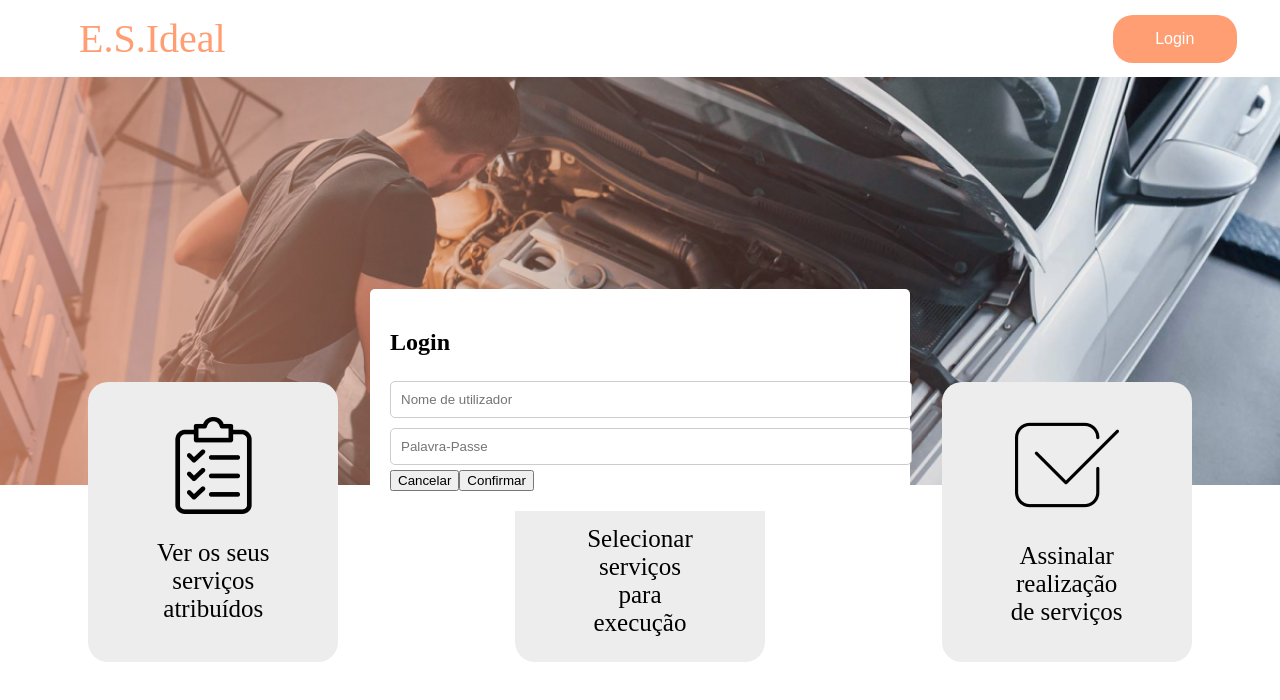
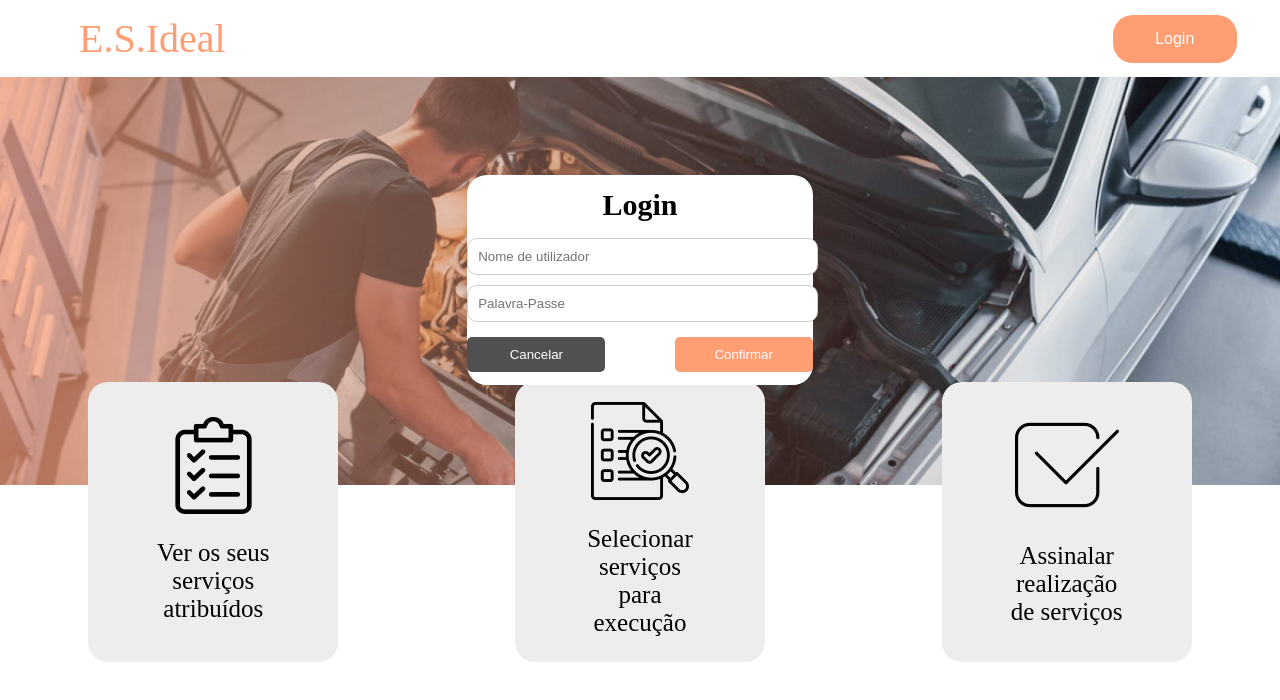
Before and after one commit to joaobaptista03/UMinho-Mechanic-Dashboard-Vue, a Vue app in the folder ESIdeal/: page / in a window 1280 px wide. Both pictures are taken after a click on the button "Login". Shown: the top 700 px of the page. Built offline with nearby package versions, Linux system fonts and the light colour scheme; a web font is replaced by a local one.

Commit message:
Update LoginModal styling and button labels

```diff
--- a/ESIdeal/src/components/LoginModal.vue
+++ b/ESIdeal/src/components/LoginModal.vue
@@ -7,7 +7,7 @@
                 <input type="password" id="password" placeholder="Palavra-Passe" v-model="password">
                 <p v-if="loginError" class="error-message">{{ loginError }}</p>
                 <div class="form-actions">
-                    <button type="button" @click="close">Cancelar</button>
+                    <button type="button" id="cancelar" @click="close">Cancelar</button>
                     <button type="submit">Confirmar</button>
                 </div>
             </form>
@@ -67,24 +67,60 @@ export default {
     display: flex;
     justify-content: center;
     align-items: center;
-    top: 0;
+    top: -15%;
     left: 0;
     width: 100%;
     height: 100%;
 }
 form input {
-    width: 100%;
+    width: 95%;
     padding: 10px;
     margin: 5px 0;
     border: 1px solid #ccc;
-    border-radius: 5px;
+    border-radius: 10px;
+
 }
 .modal-content {
     background: white;
-    padding: 20px;
+    border-radius: 20px;
+    width: 27%;
+    display: flex;
+    flex-direction: column;
+    align-items: center;
+    padding-top: 1%;
+    padding-bottom: 1%;
+}
+
+.modal-content h2 {
+    color: #FF9D73;
+    font-size: 30px;
+    margin:0;
+    margin-bottom: 3%;
+}
+
+.form-actions {
+    display: flex;
+    justify-content: space-between;
+    width: 100%;
+    margin-top: 3%;
+}
+
+.form-actions button {
+    padding: 10px 20px;
+    border: none;
     border-radius: 5px;
-    width: 500px;
+    background: #FF9D73;
+    color: white;
+    cursor: pointer;
+    width: 40%;
+
 }
+
+#cancelar {
+    background: #505050;
+
+}
+
 .modal-content h2, .error-message {
     color: black;
 }
```
